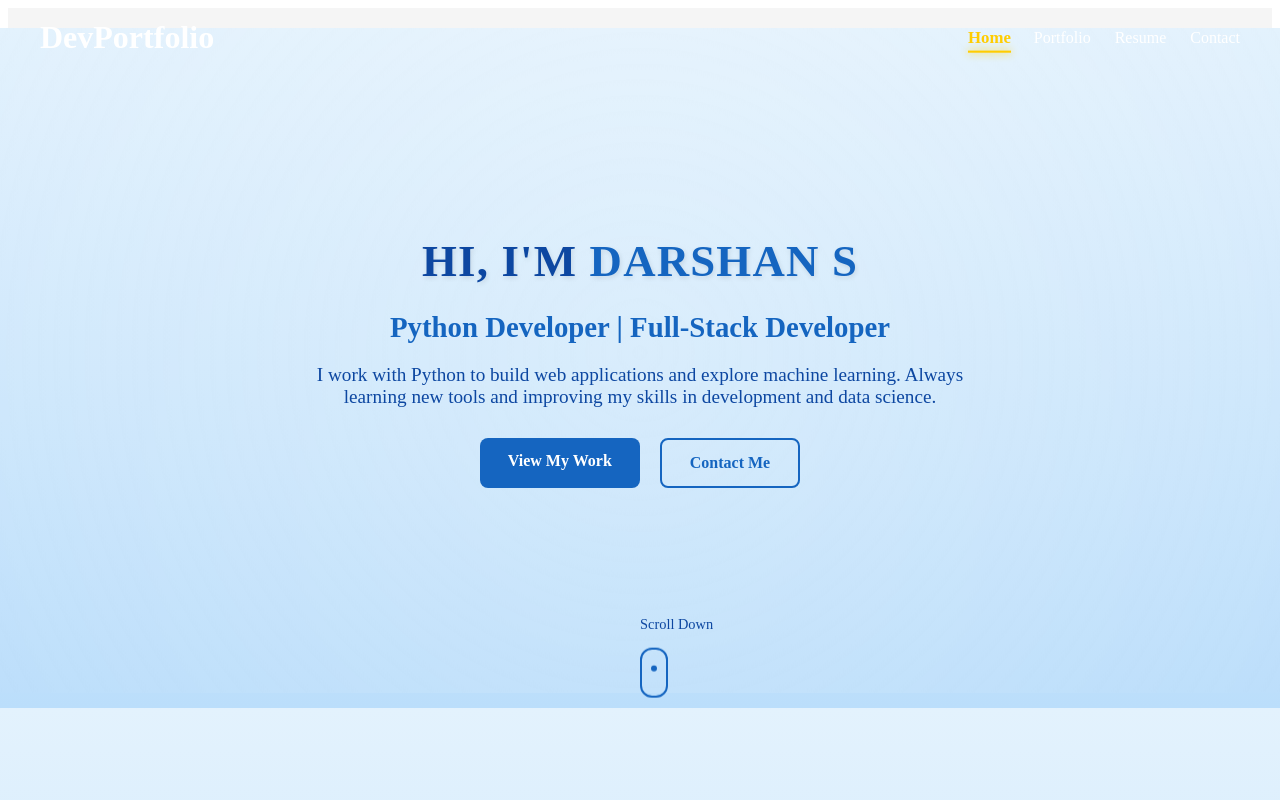
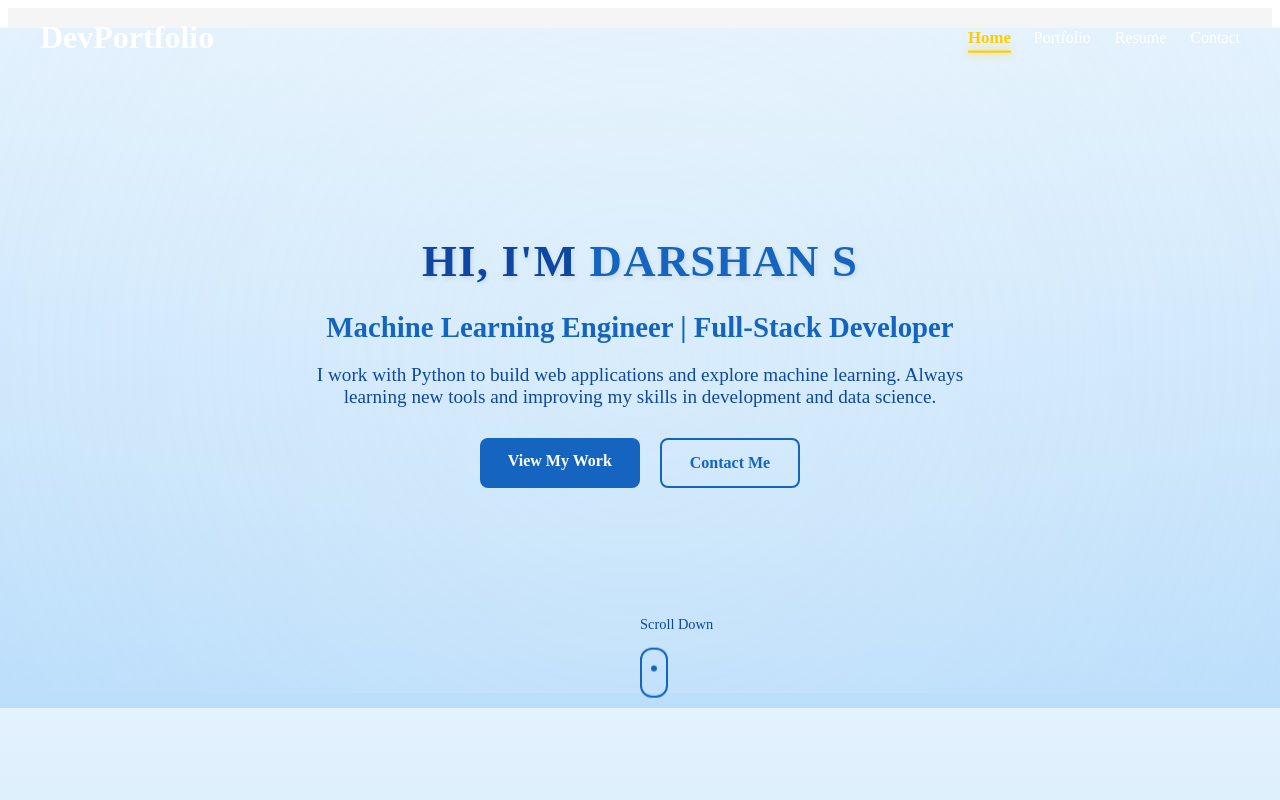
Before and after one commit to Darshan980/portfolio, a React (Vite) app: page / in a window 1280 px wide. Shown: the top 800 px of the page. Built offline with nearby package versions, Linux system fonts and the light colour scheme.

Commit message:
Update Hero.jsx

```diff
--- a/src/components/Hero.jsx
+++ b/src/components/Hero.jsx
@@ -24,7 +24,7 @@ function Hero() {
           animate={{ opacity: 1, y: 0 }}
           transition={{ duration: 0.8, delay: 0.2 }}
         >
-        Python Developer | Full-Stack Developer
+        Machine Learning Engineer | Full-Stack Developer
 
         </motion.h2>
 
```
